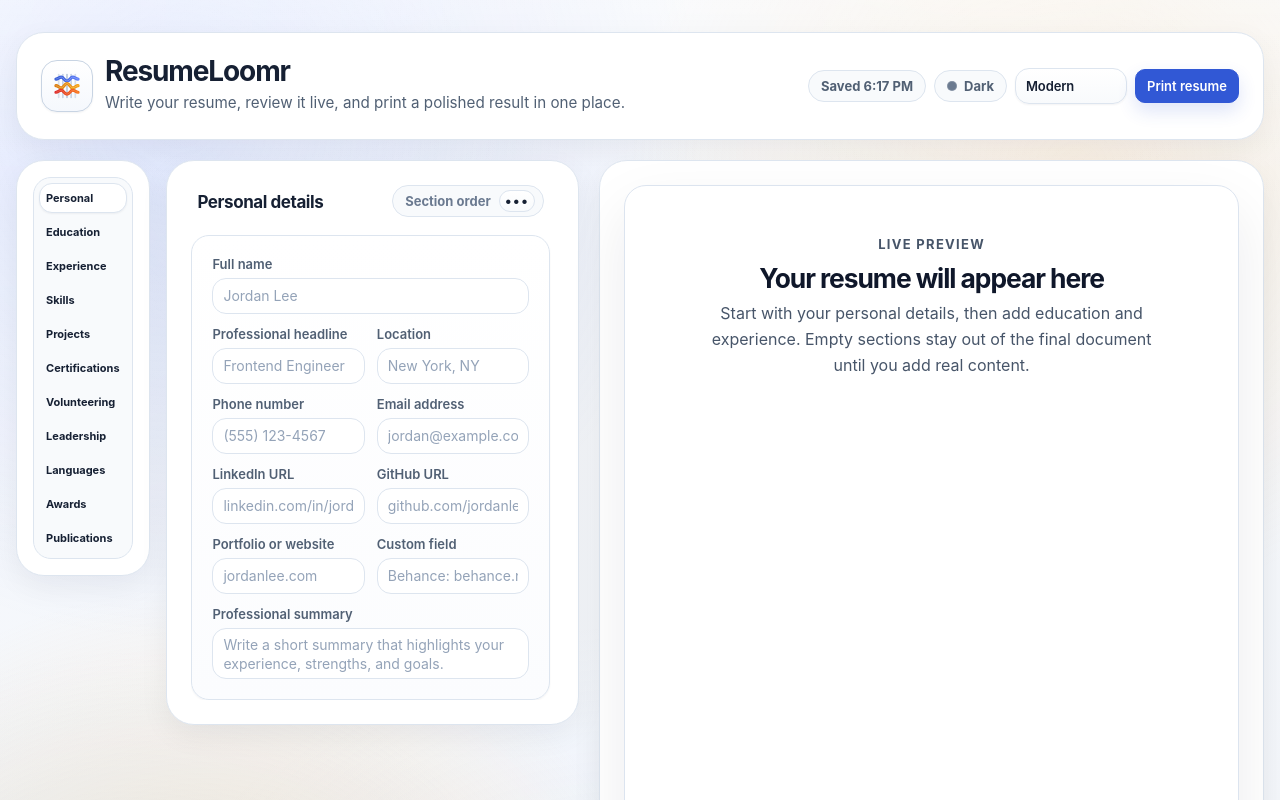
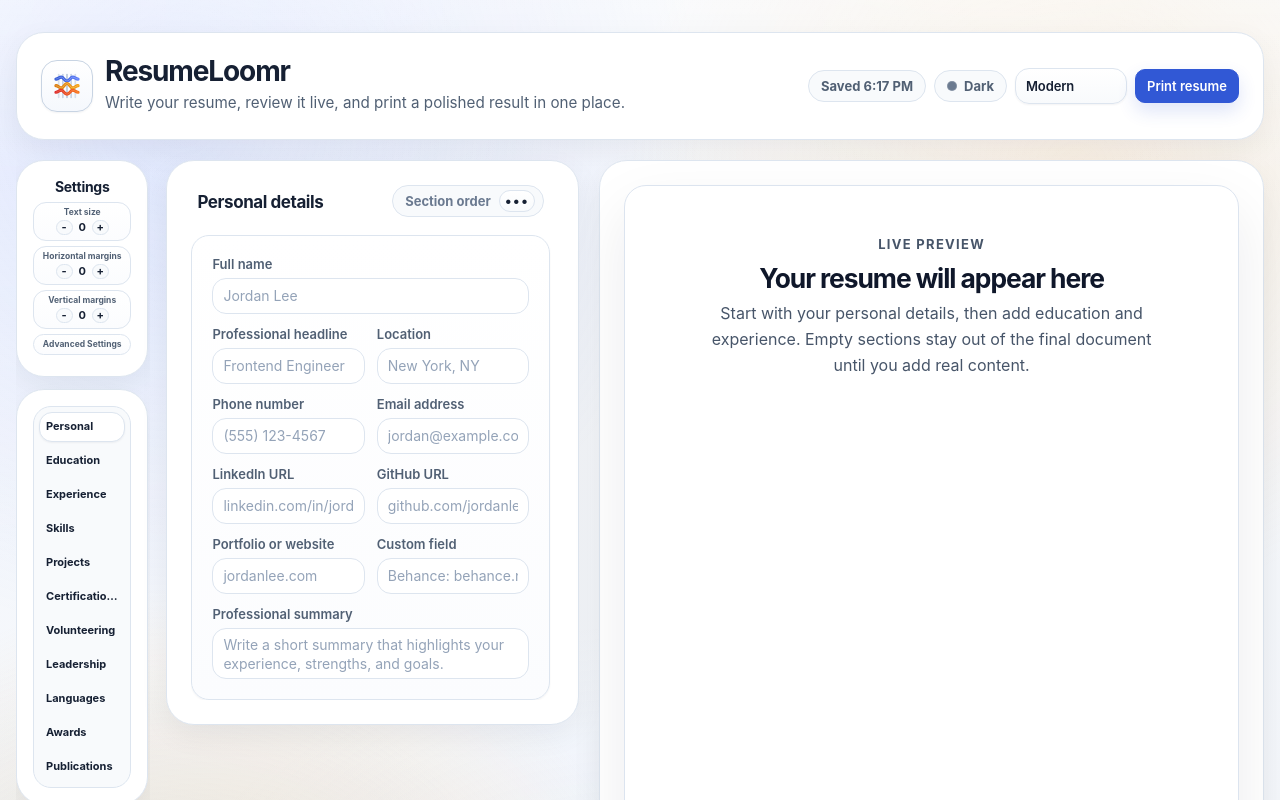
Before and after one commit to anuragmaganti/ResumeLoomr, a React (Vite) app: page / in a window 1280 px wide. Shown: the top 800 px of the page. Built offline with nearby package versions, Linux system fonts and the light colour scheme.

Commit message:
Add compact settings rail above the editor section tabs

```diff
--- a/src/App.css
+++ b/src/App.css
@@ -371,31 +371,312 @@
   align-items: start;
 }
 
-.editorRail {
+.editorSidebar {
   position: sticky;
   top: var(--workspace-sticky-top);
   display: grid;
-  gap: var(--space-5);
+  gap: var(--space-3);
+  align-self: start;
+  min-width: 0;
+  max-height: calc(100dvh - var(--workspace-sticky-top) - 24px);
+  overflow: auto;
+  padding-right: 2px;
+}
+
+.editorSidebar::-webkit-scrollbar {
+  width: 8px;
+}
+
+.editorSidebar::-webkit-scrollbar-thumb {
+  border: 2px solid transparent;
+  border-radius: 999px;
+  background: #d2dbe8 padding-box;
+}
+
+.settingsRail,
+.editorRail {
+  display: grid;
   align-self: start;
   min-width: 0;
   overflow: hidden;
   padding: 12px;
 }
 
+.settingsRail {
+  container-type: inline-size;
+  --settings-inset: 5px;
+}
+
+.settingsRailInner {
+  display: grid;
+  gap: var(--space-2);
+}
+
+.settingsRailHeader,
 .editorRailHeader {
   display: grid;
   gap: 0;
   justify-items: center;
-  padding: 2px 0 4px;
+  padding: 2px 0 2px;
   text-align: center;
 }
 
+.settingsRailHeader h2,
 .editorRailHeader h2,
 .editorPanelHeader h3 {
   margin: 0;
   font-size: 1rem;
   line-height: 1.15;
   letter-spacing: -0.02em;
+}
+
+.settingsRailList {
+  display: grid;
+  gap: 6px;
+}
+
+.settingsAdvancedGroup {
+  display: grid;
+  grid-template-rows: 0fr;
+  opacity: 0;
+  transition:
+    grid-template-rows var(--transition-base),
+    opacity var(--transition-base);
+}
+
+.settingsAdvancedGroup.isExpanded {
+  grid-template-rows: 1fr;
+  opacity: 1;
+}
+
+.settingsAdvancedContent {
+  display: grid;
+  gap: 6px;
+  min-height: 0;
+  overflow: hidden;
+}
+
+.settingsControl {
+  container-type: inline-size;
+  display: grid;
+  justify-items: center;
+  gap: 6px;
+  min-width: 0;
+  padding: 8px 6px;
+  border: 1px solid var(--color-border);
+  border-radius: calc(var(--radius-lg) - var(--settings-inset));
+  background: linear-gradient(180deg, var(--color-surface-elevated), var(--color-surface-soft));
+  text-align: center;
+}
+
+.settingsControlToggle {
+  width: 100%;
+  cursor: pointer;
+  transition:
+    background-color var(--transition-base),
+    border-color var(--transition-base),
+    color var(--transition-base),
+    transform var(--transition-fast);
+}
+
+.settingsControlToggle:not(:disabled):hover {
+  border-color: var(--color-border-strong);
+  background: linear-gradient(180deg, var(--color-surface-elevated), var(--color-surface-muted));
+  transform: translateY(-1px);
+}
+
+.settingsControlToggle:not(:disabled):active {
+  transform: translateY(0);
+}
+
+.settingsControlLabel {
+  display: block;
+  width: 100%;
+  max-width: 100%;
+  color: var(--color-text-subtle);
+  font-size: 0.6875rem;
+  font-weight: 700;
+  line-height: 1.2;
+  white-space: normal;
+  text-wrap: balance;
+  overflow-wrap: break-word;
+}
+
+.settingsStepper {
+  display: inline-grid;
+  grid-template-columns: auto auto auto;
+  align-items: center;
+  justify-self: center;
+  gap: 4px;
+  max-width: 100%;
+}
+
+.settingsControlValue,
+.button.settingsAdjustButton {
+  display: inline-grid;
+  place-items: center;
+  min-width: 24px;
+  height: 20px;
+  min-height: 20px;
+  padding: 0;
+  border: 1px solid var(--color-border);
+  border-radius: 999px;
+  background: var(--color-surface-muted);
+  color: var(--color-text);
+  font-size: 0.875rem;
+  font-weight: 700;
+  line-height: 1;
+  box-shadow: none;
+  text-align: center;
+  white-space: nowrap;
+}
+
+.settingsControlValue {
+  border-color: transparent;
+  background: transparent;
+}
+
+.button.settingsAdjustButton:not(:disabled):hover {
+  border-color: var(--color-border-strong);
+  background: var(--color-surface-muted);
+  color: var(--color-text);
+  transform: none;
+}
+
+.button.settingsAdjustButton:not(:disabled):active {
+  transform: none;
+}
+
+.button.settingsAdjustButton--increase:not(:disabled):hover {
+  border-color: var(--color-success-border);
+  background: var(--color-success-soft);
+  color: var(--color-success);
+}
+
+.button.settingsAdjustButton--increase:not(:disabled):active {
+  border-color: var(--color-success);
+  background: color-mix(in srgb, var(--color-success) 18%, var(--color-surface));
+  color: var(--color-success);
+}
+
+.button.settingsAdjustButton--decrease:not(:disabled):hover {
+  border-color: var(--color-danger-border);
+  background: var(--color-danger-bg);
+  color: var(--color-error);
+}
+
+.button.settingsAdjustButton--decrease:not(:disabled):active {
+  border-color: var(--color-danger-hover-border);
+  background: var(--color-danger-hover-bg);
+  color: var(--color-danger-hover-text);
+}
+
+@container (max-width: 170px) {
+  .settingsRailInner {
+    gap: 6px;
+  }
+
+  .settingsRailHeader {
+    padding-bottom: 0;
+  }
+
+  .settingsRailHeader h2 {
+    font-size: 0.8125rem;
+  }
+
+  .settingsRailList {
+    gap: 5px;
+  }
+
+  .settingsAdvancedContent {
+    gap: 5px;
+  }
+
+  .settingsControl {
+    gap: 5px;
+    padding: 7px 5px;
+  }
+
+  .settingsControlLabel {
+    font-size: 0.625rem;
+    line-height: 1.15;
+  }
+
+  .settingsStepper {
+    gap: 3px;
+  }
+
+  .settingsControlValue,
+  .button.settingsAdjustButton {
+    min-width: 22px;
+    height: 18px;
+    min-height: 18px;
+    font-size: 0.78125rem;
+  }
+}
+
+@container (max-width: 148px) {
+  .settingsRailInner {
+    gap: 5px;
+  }
+
+  .settingsRailHeader h2 {
+    font-size: 0.75rem;
+  }
+
+  .settingsControl {
+    gap: 4px;
+    padding: 6px 4px;
+  }
+
+  .settingsControlLabel {
+    font-size: 0.59375rem;
+    line-height: 1.1;
+  }
+
+  .settingsStepper {
+    gap: 2px;
+  }
+
+  .settingsAdvancedContent {
+    gap: 4px;
+  }
+
+  .settingsControlValue,
+  .button.settingsAdjustButton {
+    min-width: 20px;
+    height: 17px;
+    min-height: 17px;
+    font-size: 0.75rem;
+  }
+}
+
+@container (max-width: 122px) {
+  .settingsControl {
+    gap: 3px;
+    padding: 5px 3px;
+  }
+
+  .settingsControlLabel {
+    font-size: 0.53125rem;
+    line-height: 1.05;
+  }
+
+  .settingsStepper {
+    gap: 1px;
+  }
+
+  .settingsAdvancedContent {
+    gap: 3px;
+  }
+
+  .settingsControlValue,
+  .button.settingsAdjustButton {
+    min-width: 17px;
+    height: 15px;
+    min-height: 15px;
+    font-size: 0.6875rem;
+  }
 }
 
 .editorRailDescription {
@@ -419,16 +700,23 @@
 }
 
 @media (min-width: 721px) {
+  .editorSidebar {
+    gap: var(--space-3);
+    padding-right: 2px;
+  }
+
+  .settingsRail,
   .editorRail {
-    gap: var(--space-3);
     padding: 16px;
   }
 
+  .settingsRailHeader,
   .editorRailHeader {
     gap: 0;
-    padding: 2px 0 4px;
+    padding: 2px 0 2px;
   }
 
+  .settingsRailHeader h2,
   .editorRailHeader h2,
   .editorPanelHeader h3 {
     font-size: 0.875rem;
@@ -594,6 +882,13 @@
     gap: var(--space-5);
   }
 
+  .editorSidebar {
+    position: static;
+    max-height: none;
+    overflow: visible;
+    padding-right: 0;
+  }
+
   .editorRail {
     position: static;
   }
@@ -648,6 +943,7 @@
   }
 
   .topbar,
+  .settingsRail,
   .editorRail,
   .editorStage,
   .previewPanel {
--- a/src/components/editorPanel.jsx
+++ b/src/components/editorPanel.jsx
@@ -11,6 +11,7 @@ import LanguagesForm from "./forms/languagesForm";
 import AwardsForm from "./forms/awardsForm";
 import PublicationsForm from "./forms/publicationsForm";
 import EntryActionMenu from "./forms/entryActionMenu";
+import EditorSettingsRail from "./editorSettingsRail";
 import { resolveSectionTitle } from "../lib/resume";
 
 const sectionMeta = {
@@ -115,6 +116,11 @@ export default function EditorPanel({
     return (
         <section className="editorPanel">
             <div className="editorWorkspace" style={editorWorkspaceStyle}>
+                <div className="editorSidebar">
+                    <aside className="settingsRail panel">
+                        <EditorSettingsRail />
+                    </aside>
+
                     <aside className="editorRail panel">
                         <SectionTabs
                             activeTab={activeTab}
@@ -122,6 +128,7 @@ export default function EditorPanel({
                             sections={sections}
                         />
                     </aside>
+                </div>
 
                 <div className="editorStage panel">
                     <div className="editorPanelHeader">
--- /dev/null
+++ b/src/components/editorSettingsRail.jsx
@@ -0,0 +1,111 @@
+import { useState } from "react";
+
+const settingOptions = [
+  { id: "textSize", label: "Text size" },
+  { id: "horizontalMargins", label: "Horizontal margins" },
+  { id: "verticalMargins", label: "Vertical margins" }
+];
+
+const advancedSettingOptions = [
+  { id: "lineSpacing", label: "Line spacing" },
+  { id: "sectionSpacing", label: "Section spacing" },
+  { id: "entrySpacing", label: "Entry spacing" },
+  { id: "headingSize", label: "Heading size" },
+  { id: "nameSize", label: "Name size" }
+];
+
+function formatSettingValue(value) {
+  if (value === 0) {
+    return "0";
+  }
+
+  return value > 0 ? `+${value}` : String(value);
+}
+
+export default function EditorSettingsRail() {
+  const [settings, setSettings] = useState({
+    textSize: 0,
+    horizontalMargins: 0,
+    verticalMargins: 0,
+    lineSpacing: 0,
+    sectionSpacing: 0,
+    entrySpacing: 0,
+    headingSize: 0,
+    nameSize: 0
+  });
+  const [isAdvancedOpen, setIsAdvancedOpen] = useState(false);
+
+  function updateSetting(settingId, nextValue) {
+    setSettings((current) => ({
+      ...current,
+      [settingId]: Math.max(-5, Math.min(5, nextValue))
+    }));
+  }
+
+  function renderSettingControl(setting) {
+    const value = settings[setting.id];
+
+    return (
+      <div className="settingsControl" key={setting.id}>
+        <span className="settingsControlLabel">{setting.label}</span>
+
+        <div className="settingsStepper" role="group" aria-label={setting.label}>
+          <button
+            type="button"
+            className="button buttonSecondary settingsAdjustButton settingsAdjustButton--decrease"
+            onClick={() => updateSetting(setting.id, value - 1)}
+            disabled={value <= -5}
+            aria-label={`Decrease ${setting.label}`}
+          >
+            -
+          </button>
+
+          <span className="settingsControlValue">{formatSettingValue(value)}</span>
+
+          <button
+            type="button"
+            className="button buttonSecondary settingsAdjustButton settingsAdjustButton--increase"
+            onClick={() => updateSetting(setting.id, value + 1)}
+            disabled={value >= 5}
+            aria-label={`Increase ${setting.label}`}
+          >
+            +
+          </button>
+        </div>
+      </div>
+    );
+  }
+
+  return (
+    <div className="settingsRailInner">
+      <div className="settingsRailHeader">
+        <h2>Settings</h2>
+      </div>
+
+      <div className="settingsRailList">
+        {settingOptions.map(renderSettingControl)}
+
+        <button
+          type="button"
+          className="settingsControl settingsControlToggle"
+          onClick={() => setIsAdvancedOpen((current) => !current)}
+          aria-expanded={isAdvancedOpen}
+          aria-controls="advanced-settings-group"
+        >
+          <span className="settingsControlLabel">
+            {isAdvancedOpen ? "Collapse" : "Advanced Settings"}
+          </span>
+        </button>
+
+        <div
+          id="advanced-settings-group"
+          className={`settingsAdvancedGroup${isAdvancedOpen ? " isExpanded" : ""}`}
+        >
+          <div className="settingsAdvancedContent">
+            {advancedSettingOptions.map(renderSettingControl)}
+          </div>
+        </div>
+      </div>
+    </div>
+  );
+}
```
Lines whose indentation alone changed are shown as unchanged.
